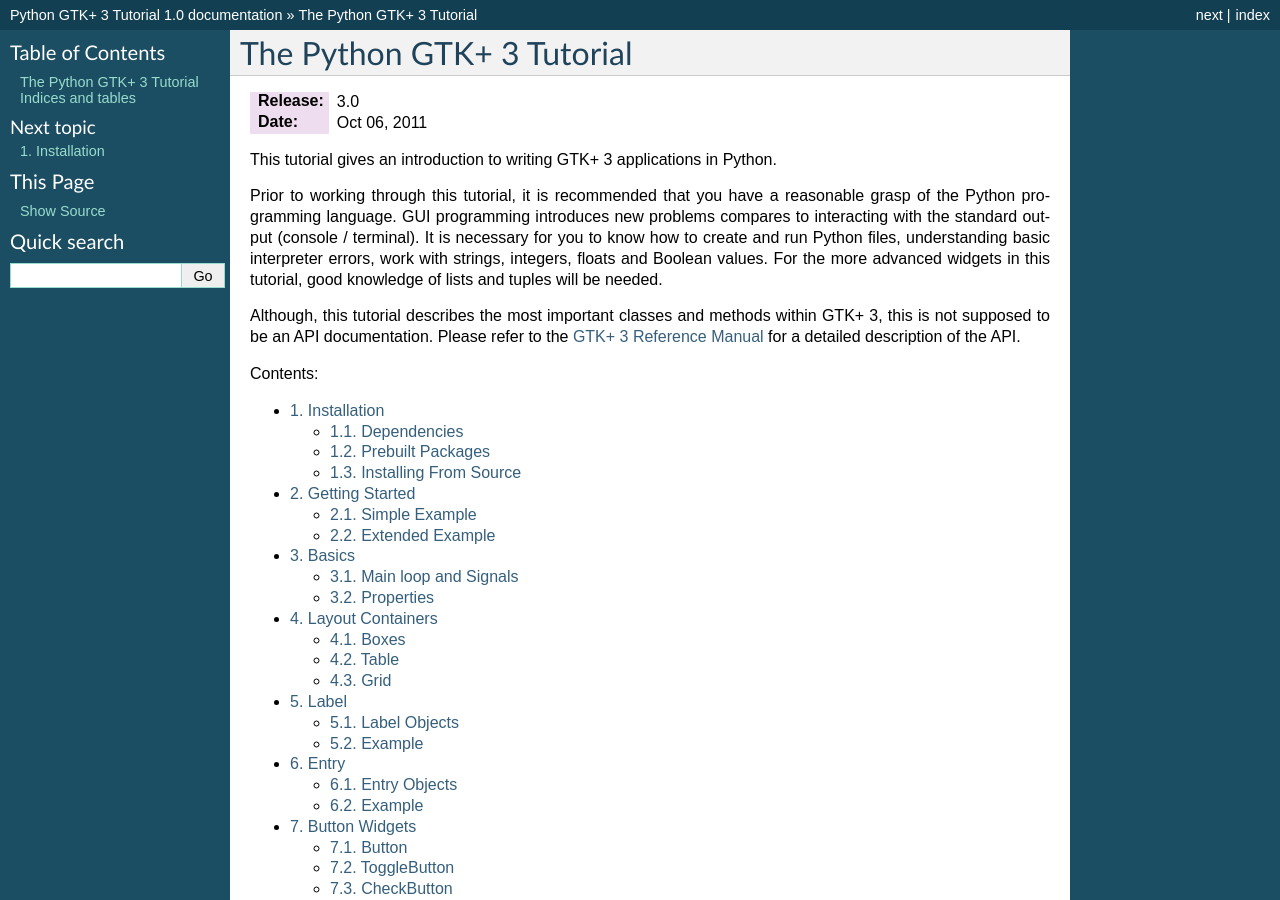
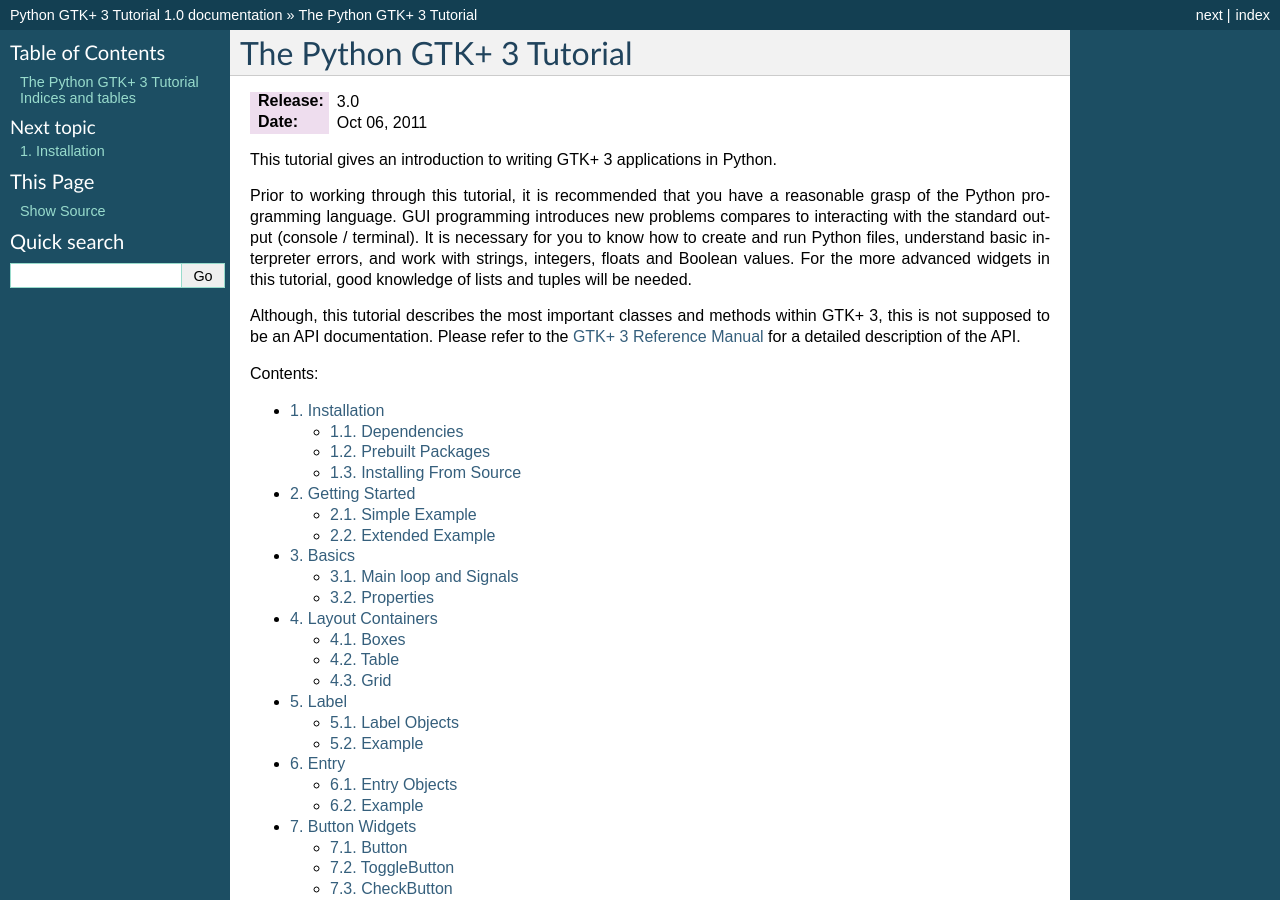
Before and after one commit to sebp/PyGObject-Tutorial, a Sphinx documentation site: the page built from source/index.txt, in a window 1280 px wide and 900 px high. Built offline with Sphinx 7.4.7, drawn with Linux system fonts in a browser that asks for light colours.

Commit message:
source/index.txt: Adjust another sentence

```diff
--- a/source/index.txt
+++ b/source/index.txt
@@ -16,7 +16,7 @@
 GUI programming introduces new problems compares to interacting
 with the standard output (console / terminal).
 It is necessary for you to know how to create and run Python files,
-understanding basic interpreter errors, work with strings, integers,
+understand basic interpreter errors, and work with strings, integers,
 floats and Boolean values.
 For the more advanced widgets in this tutorial, good knowledge of
 lists and tuples will be needed.
```
